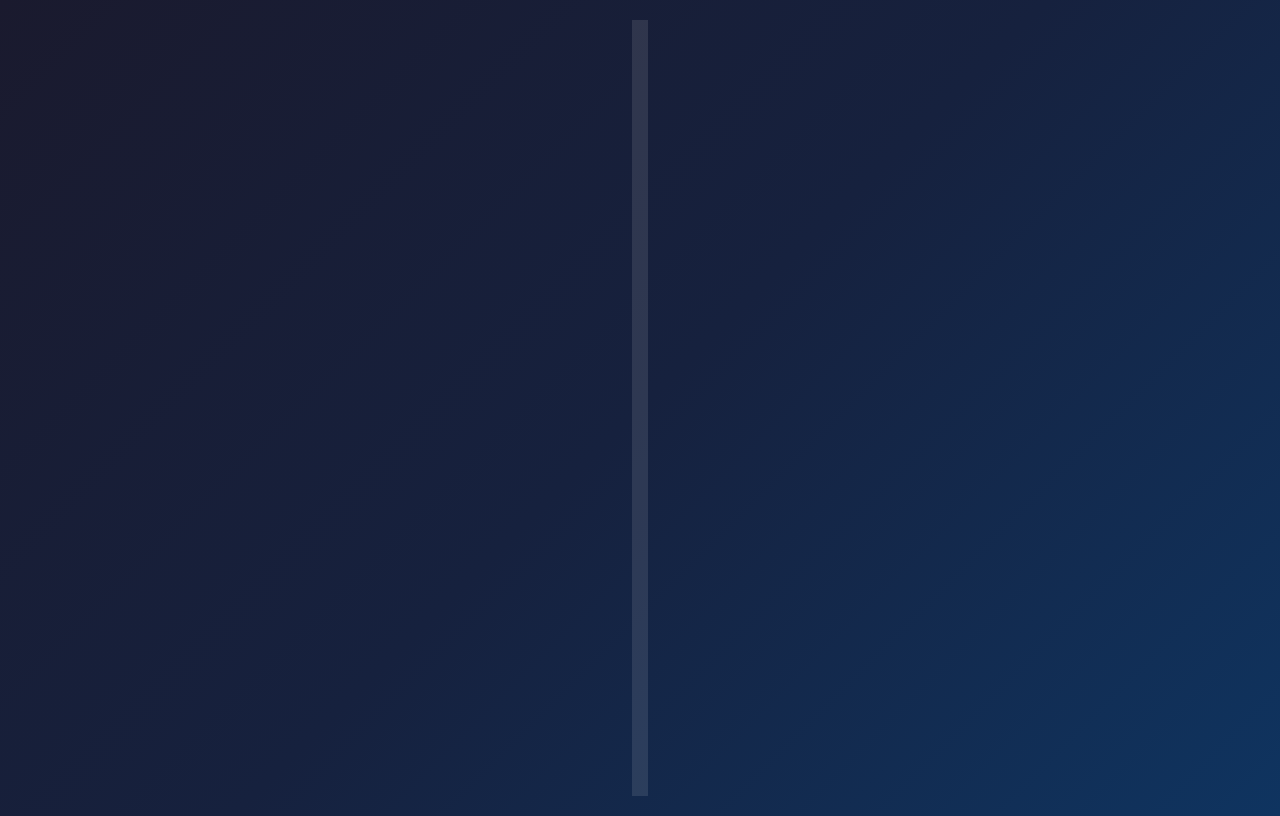
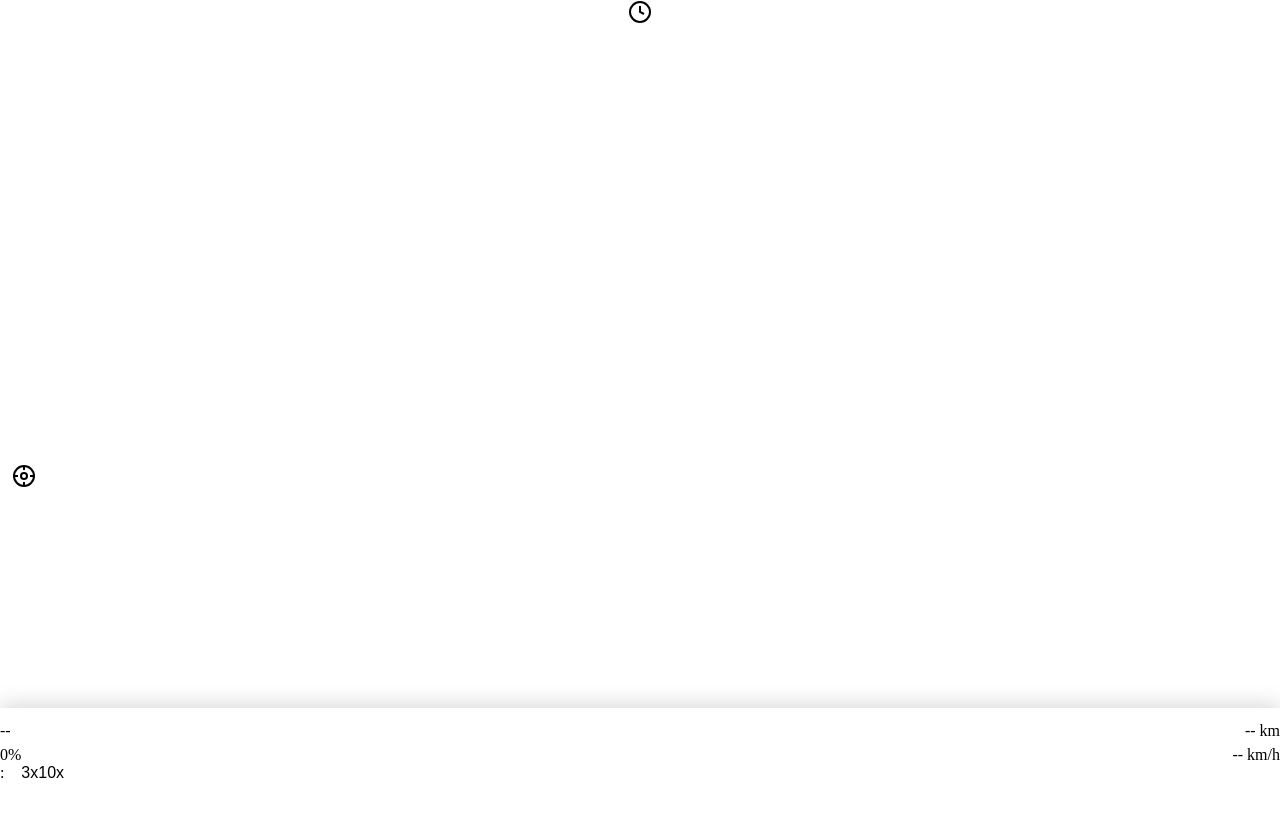
Before and after one commit to FlyITSwiss/TripSalama, a PHP site: template backend/php/Views/passenger/ride-demo.phtml in a window 1280 px wide. After the commit the page ends 778 px from the top, so only its background shows below. Run offline with PHP 8.4, Linux system fonts and the light colour scheme; the template is opened without the code that fills it, so the values that code supplies are empty.

Commit message:
fix: Restore demo page - remove broken mobile frame CSS
- Reverted to working full-screen mobile layout
- Fixed map positioning with absolute positioning
- Removed desktop frame that broke the map

🤖 Generated with [Claude Code](https://claude.com/claude-code)

Co-Authored-By: Claude Opus 4.5 <noreply@anthropic.com>

```diff
--- a/backend/php/Views/passenger/ride-demo.phtml
+++ b/backend/php/Views/passenger/ride-demo.phtml
@@ -230,63 +230,9 @@
 
 <style>
 /* ============================================
-   DEMO RIDE PAGE - MOBILE RATIO CONTAINER
+   DEMO RIDE PAGE - MOBILE FIRST, FULL SCREEN
    ============================================ */
 
-/* Mobile device frame on desktop */
-@media (min-width: 520px) {
-    body:has(.demo-ride-page) {
-        background: linear-gradient(135deg, #1a1a2e 0%, #16213e 50%, #0f3460 100%) !important;
-        display: flex !important;
-        justify-content: center !important;
-        align-items: center !important;
-        min-height: 100vh !important;
-        padding: 20px !important;
-    }
-
-    body:has(.demo-ride-page) .main-content {
-        display: contents !important;
-    }
-
-    .demo-ride-page {
-        position: relative !important;
-        width: 100%;
-        max-width: 430px;
-        height: calc(100vh - 40px);
-        max-height: 932px;
-        border-radius: var(--radius-2xl);
-        box-shadow:
-            0 0 0 8px rgba(255,255,255,0.1),
-            0 25px 80px rgba(0,0,0,0.5),
-            0 10px 30px rgba(0,0,0,0.3);
-        overflow: hidden;
-    }
-
-    /* Device notch simulation */
-    .demo-ride-page::before {
-        content: '';
-        position: absolute;
-        top: 8px;
-        left: 50%;
-        transform: translateX(-50%);
-        width: 120px;
-        height: 28px;
-        background: #000;
-        border-radius: 20px;
-        z-index: 9999;
-    }
-
-    /* Adjust elements for notch */
-    .demo-back-btn {
-        top: calc(var(--space-4) + 36px) !important;
-    }
-
-    .demo-phase-indicator {
-        top: calc(var(--space-4) + 36px) !important;
-    }
-}
-
-/* Full screen on actual mobile */
 .demo-ride-page {
     position: fixed;
     inset: 0;
@@ -295,6 +241,9 @@
 }
 
 .demo-map {
+    position: absolute;
+    top: 0;
+    left: 0;
     width: 100%;
     height: 100%;
 }
```
